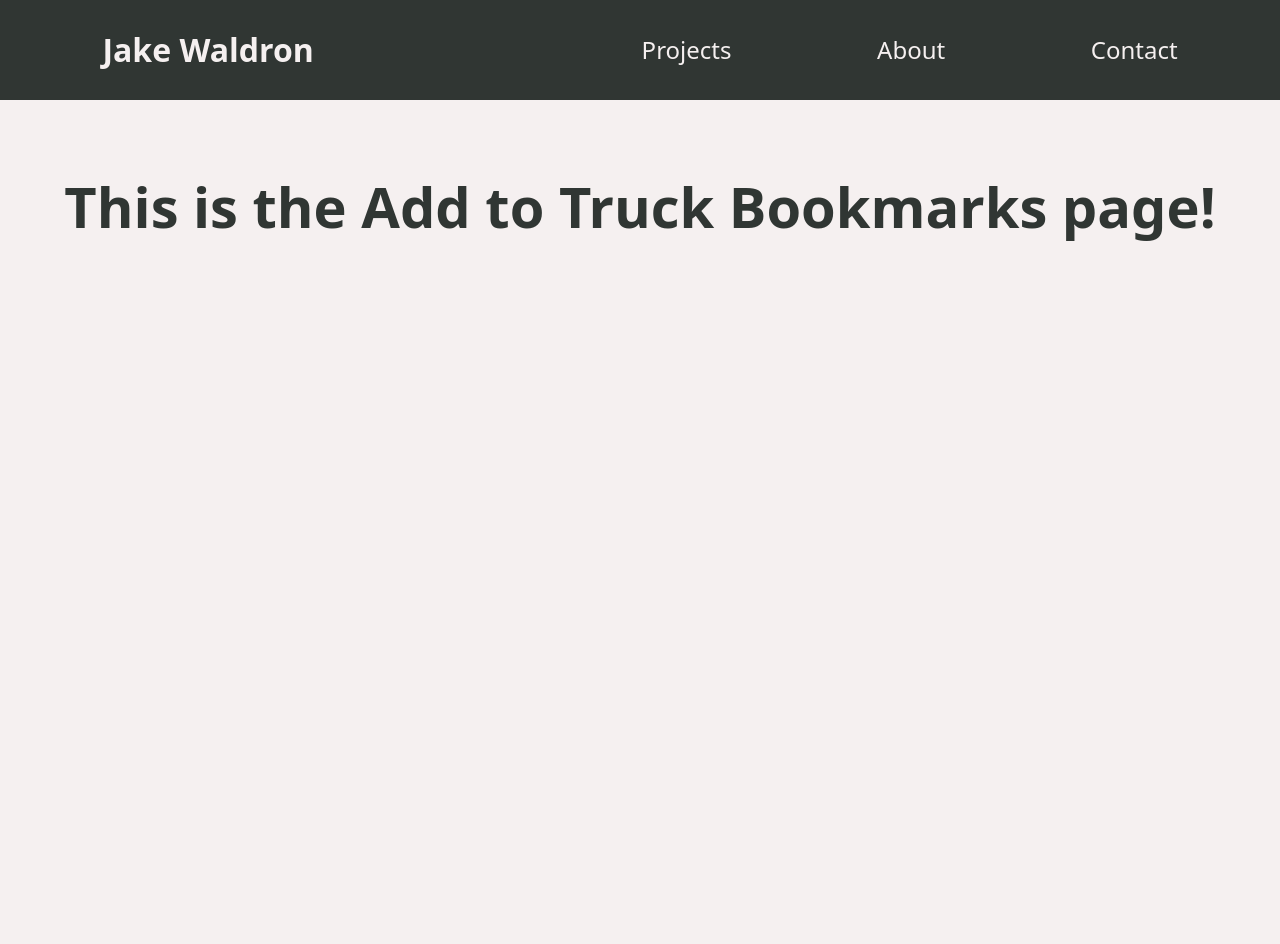
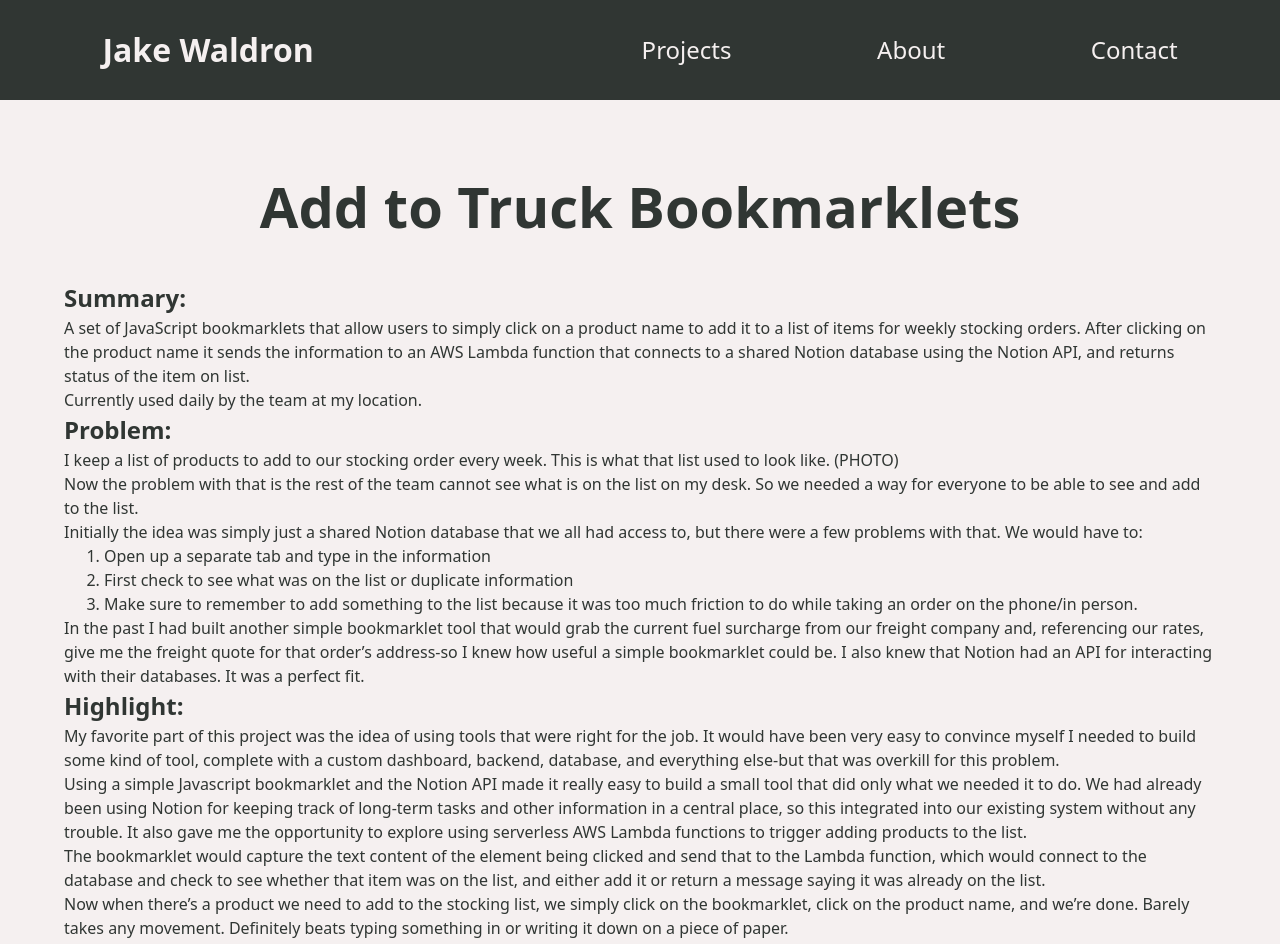
Before and after one commit to jake-waldron/portfolio, a Next.js app: page /projects/bookmarklets in a window 1280 px wide. Shown: the top 944 px of the page. Before the commit the page ends 800 px from the top, so only its background shows below. Built offline with nearby package versions, Linux system fonts and the light colour scheme.

Commit message:
add project info

```diff
--- a/pages/projects/bookmarklets.jsx
+++ b/pages/projects/bookmarklets.jsx
@@ -6,7 +6,74 @@ export default function Bookmarklets() {
 	return (
 		<Layout>
 			<ProjectPageWrapper>
-				<h1>This is the Add to Truck Bookmarks page!</h1>
+				<h1>Add to Truck Bookmarklets</h1>
+				<h2>Summary:</h2>
+				<p>
+					A set of JavaScript bookmarklets that allow users to simply click on a product name to add it to a list of
+					items for weekly stocking orders. After clicking on the product name it sends the information to an AWS Lambda
+					function that connects to a shared Notion database using the Notion API, and returns status of the item on
+					list.
+				</p>
+				<p>Currently used daily by the team at my location.</p>
+				<h2>Problem:</h2>
+				<p>
+					I keep a list of products to add to our stocking order every week. This is what that list used to look like.
+					(PHOTO)
+				</p>
+				<p>
+					Now the problem with that is the rest of the team cannot see what is on the list on my desk. So we needed a
+					way for everyone to be able to see and add to the list.
+				</p>
+				<p>
+					Initially the idea was simply just a shared Notion database that we all had access to, but there were a few
+					problems with that. We would have to:
+				</p>
+				<ol>
+					<li>Open up a separate tab and type in the information</li>
+					<li>First check to see what was on the list or duplicate information</li>
+					<li>
+						Make sure to remember to add something to the list because it was too much friction to do while taking an
+						order on the phone/in person.
+					</li>
+				</ol>
+				<p>
+					In the past I had built another simple bookmarklet tool that would grab the current fuel surcharge from our
+					freight company and, referencing our rates, give me the freight quote for that order’s address-so I knew how
+					useful a simple bookmarklet could be. I also knew that Notion had an API for interacting with their databases.
+					It was a perfect fit.
+				</p>
+				<h2>Highlight:</h2>
+				<p>
+					My favorite part of this project was the idea of using tools that were right for the job. It would have been
+					very easy to convince myself I needed to build some kind of tool, complete with a custom dashboard, backend,
+					database, and everything else-but that was overkill for this problem.
+				</p>
+				<p>
+					Using a simple Javascript bookmarklet and the Notion API made it really easy to build a small tool that did
+					only what we needed it to do. We had already been using Notion for keeping track of long-term tasks and other
+					information in a central place, so this integrated into our existing system without any trouble. It also gave
+					me the opportunity to explore using serverless AWS Lambda functions to trigger adding products to the list.
+				</p>
+				<p>
+					The bookmarklet would capture the text content of the element being clicked and send that to the Lambda
+					function, which would connect to the database and check to see whether that item was on the list, and either
+					add it or return a message saying it was already on the list.
+				</p>
+				<p>
+					Now when there’s a product we need to add to the stocking list, we simply click on the bookmarklet, click on
+					the product name, and we’re done. Barely takes any movement. Definitely beats typing something in or writing
+					it down on a piece of paper.
+				</p>
+				<p>
+					I even built a separate bookmarklet for myself that would grab the items from the stocking order and remove
+					them from the list on Notion.
+				</p>
+				<h2>Lessons Learned:</h2>
+				<p>
+					This really ended up being an exercise in simplicity. Trying to build a solution without overcomplicating it.
+					It was also a fun challenge to create something using only JavaScript that would run quickly as a bookmarklet
+					function that worked, looked good, and provided the feedback whether it was added to the list or not.
+				</p>
 			</ProjectPageWrapper>
 		</Layout>
 	);
```
Also changed, not shown: pages/projects/maker-monster-mask.jsx (+48 -1 lines), pages/projects/ram-utilities.jsx (+40 -40 lines).
